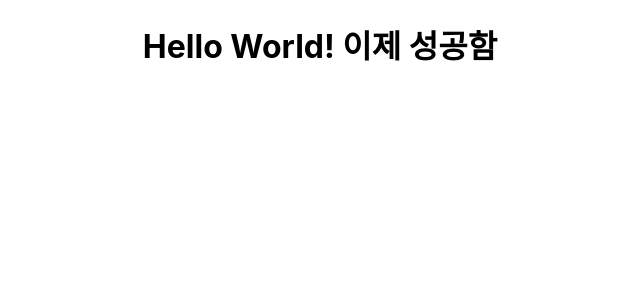
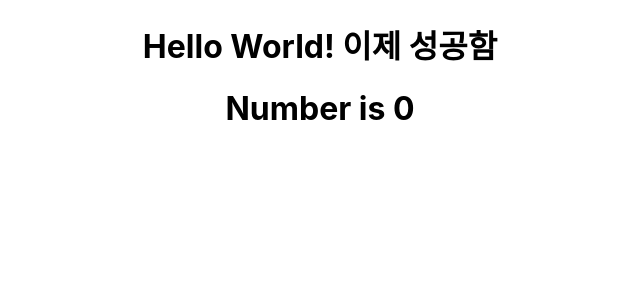
Before and after one commit to dong-geon-Lee/test-deploy, a React (Create React App) app: page / in a window 1280 px wide. Shown: the top 300 px of the page, without its empty margins (320-960 px from the left). Built offline with nearby package versions, Linux system fonts and the light colour scheme.

Commit message:
feature counter

```diff
--- a/src/App.js
+++ b/src/App.js
@@ -1,10 +1,12 @@
 import React from "react";
 import "./App.css";
+import AddCounter from "./components/AddCounter";
 
 const App = () => {
   return (
     <div className="App">
       <h1>Hello World! 이제 성공함</h1>
+      <AddCounter />
     </div>
   );
 };
--- /dev/null
+++ b/src/components/AddCounter.jsx
@@ -0,0 +1,9 @@
+import React, { useState } from "react";
+
+const AddCounter = () => {
+  const [counter, setCounter] = useState(0);
+
+  return <h1>Number is {counter}</h1>;
+};
+
+export default AddCounter;
```
